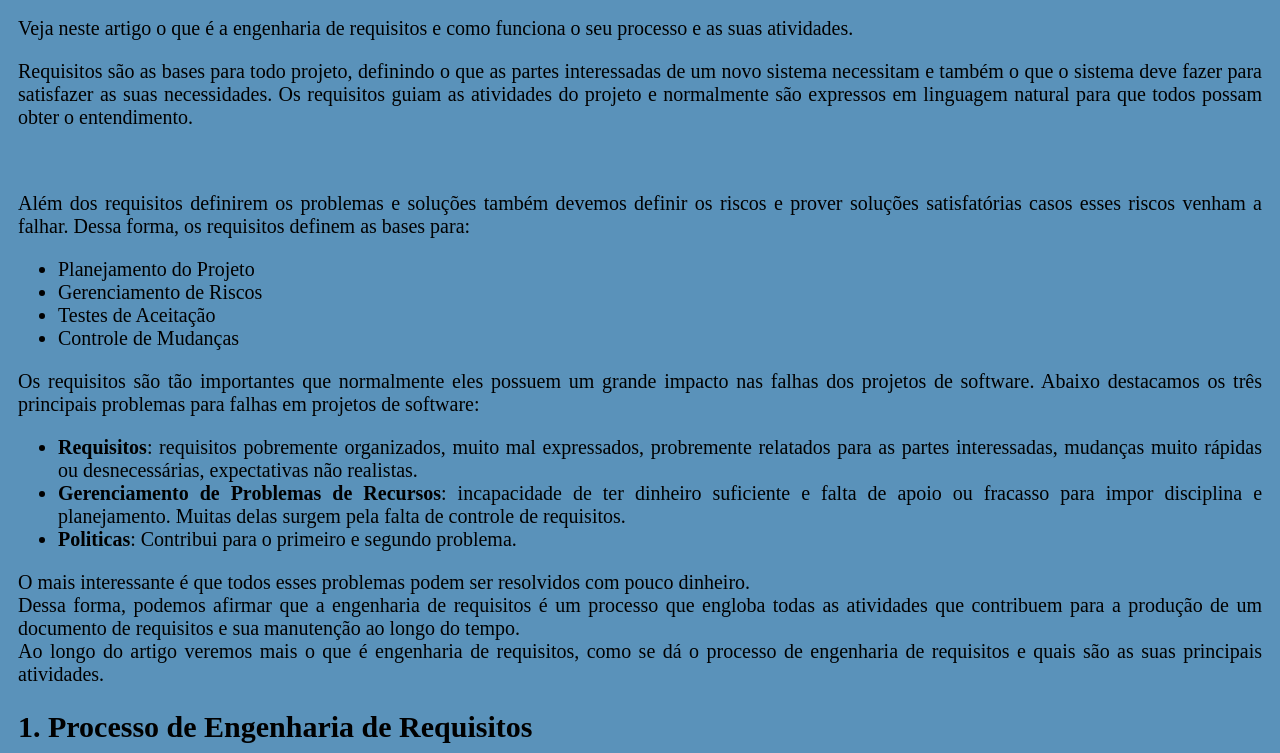
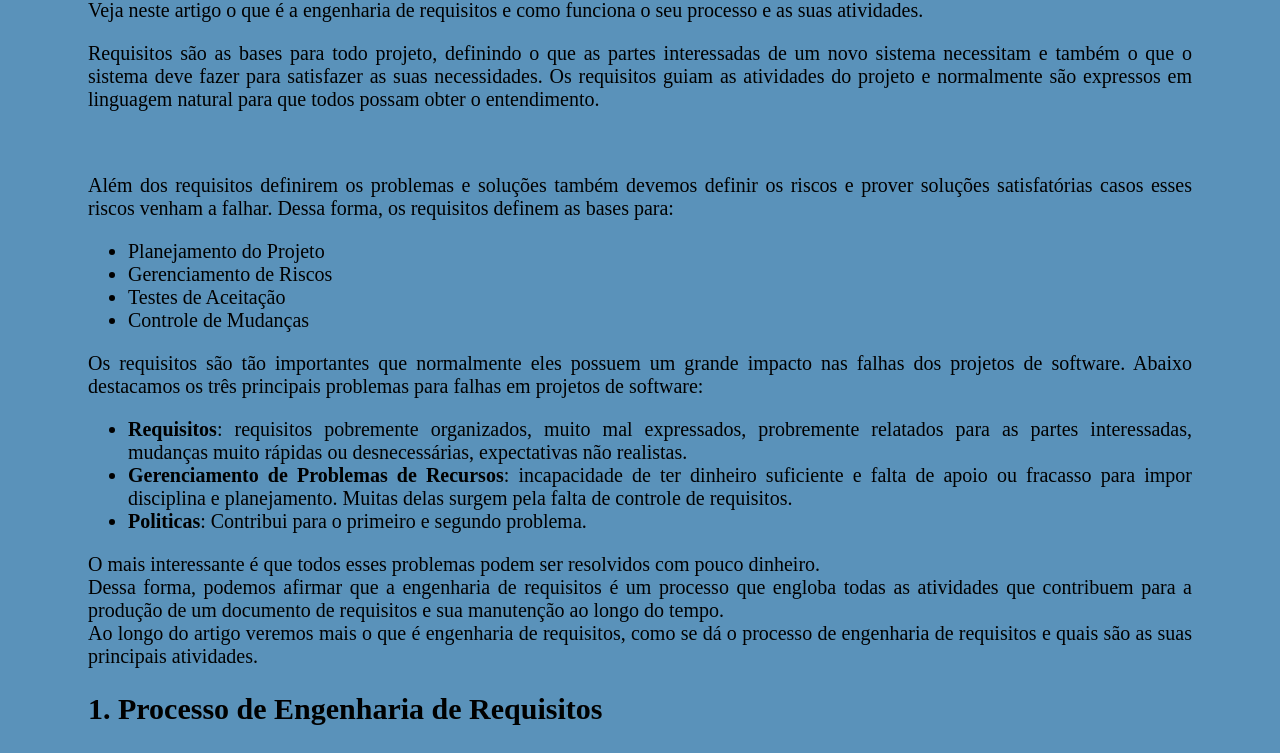
Before and after one commit to antonia-estefane/es80_reinforcement, a plain HTML site: page nivel1/reforco1.html in a window 1280 px wide. Shown: the part 102-855 px from the top of the page. Drawn offline with Linux system fonts and the light colour scheme.

Commit message:
feat: modified style

```diff
--- a/nivel1/reforco1.html
+++ b/nivel1/reforco1.html
@@ -9,7 +9,7 @@
     		background-color: #5A92BA;
 /*    		color: #fff;*/
         font-size: 20px;
-        padding: 10px;
+        padding: 0 80px;
         text-align: justify;
     	}
     </style>
```
Also changed, not shown: nivel1/reforco2.html (+1 -1 lines), nivel1/reforco3.html (+1 -1 lines).
